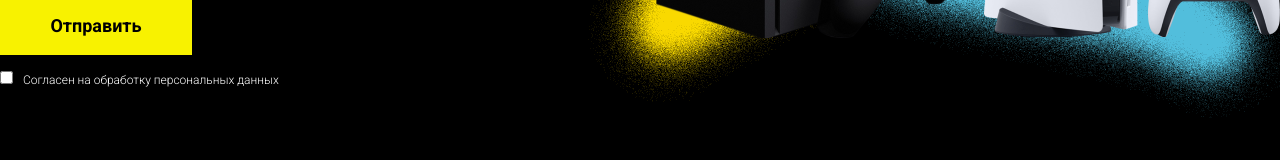
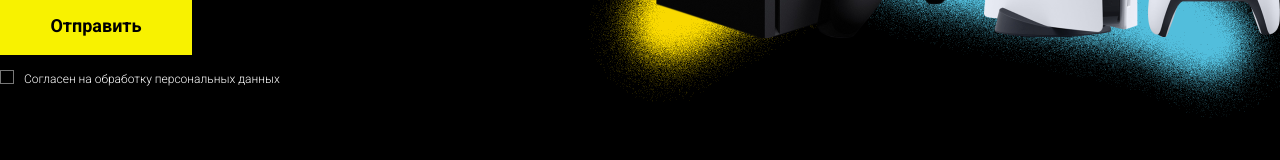
Before and after one commit to worldspawn-web/cyberpunk-landing, a React (Vite) app in the folder frontend/: page / in a window 1280 px wide. Shown: the part 2528-2688 px from the top of the page. Built offline with nearby package versions, Linux system fonts and the light colour scheme.

Commit message:
feat: added .svg checker instead of vanilla html one

```diff
--- a/frontend/src/common/Lottery/Lottery.module.scss
+++ b/frontend/src/common/Lottery/Lottery.module.scss
@@ -115,6 +115,8 @@ a {
 }
 
 .lottery__confirm {
+  display: flex;
+  align-items: center;
 }
 
 .lottery__confirm__text {
@@ -122,11 +124,15 @@ a {
   font-family: 'Roboto';
   font-weight: 300;
   font-size: 12px;
+  margin-left: 10px;
 }
 
-.lottery__confirm__checker {
-  background-color: transparent;
-  margin-right: 10px;
+.lottery__checker {
+  transition: 0.3s all ease;
+}
+
+.lottery__checker:hover {
+  transform: scale(1.1);
 }
 
 .lottery__prize {
--- a/frontend/src/common/Lottery/Lottery.tsx
+++ b/frontend/src/common/Lottery/Lottery.tsx
@@ -1,7 +1,22 @@
-import { LotteryIcon } from '../../assets';
+import { useState } from 'react';
+import { CheckerOff, CheckerOn, LotteryIcon } from '../../assets';
 import styles from './Lottery.module.scss';
 
 export const Lottery = () => {
+  const [isChecked, setChecked] = useState(false);
+
+  const CheckerInput = () => {
+    const icon = isChecked ? <CheckerOn /> : <CheckerOff />;
+    return (
+      <span
+        className={styles.lottery__checker}
+        onClick={() => setChecked(!isChecked)}
+      >
+        {icon}
+      </span>
+    );
+  };
+
   return (
     <>
       <div className={styles.lottery__wrapper}>
@@ -49,10 +64,7 @@ export const Lottery = () => {
                 <a className={styles.lottery__submitbtn}>Отправить</a>
               </div>
               <div className={styles.lottery__confirm}>
-                <input
-                  className={styles.lottery__confirm__checker}
-                  type="checkbox"
-                />
+                <CheckerInput />
                 <span className={styles.lottery__confirm__text}>
                   Согласен на обработку персональных данных
                 </span>
```
